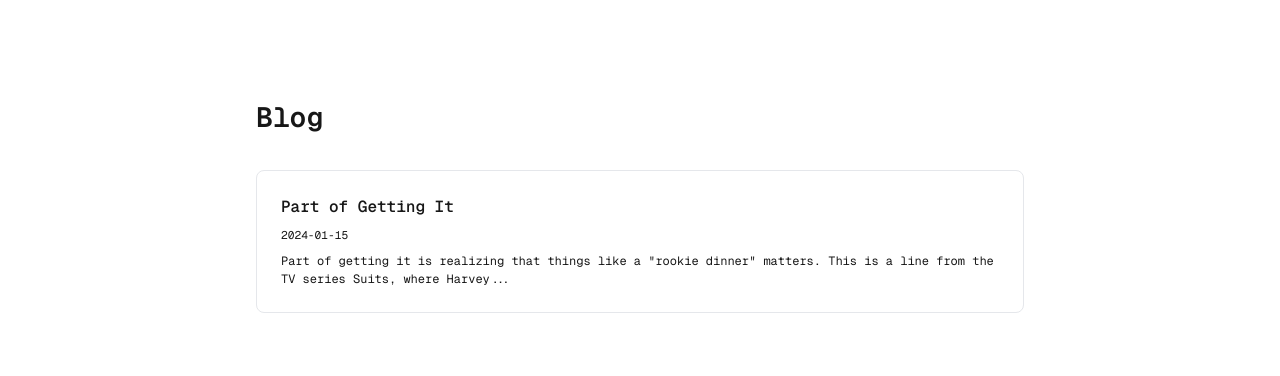
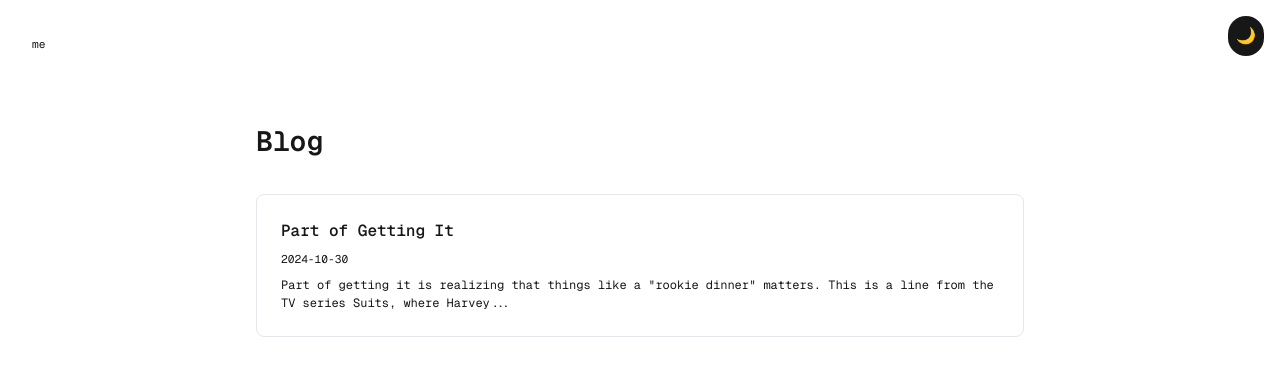
Before and after one commit to yuchannn/yuchan.io, a Next.js app: page /blog in a window 1280 px wide. Shown: the top 376 px of the page. Built offline with nearby package versions, Linux system fonts and the light colour scheme.

Commit message:
addition: added hyperlink back to home page on blog page

```diff
--- a/src/app/blog/page.tsx
+++ b/src/app/blog/page.tsx
@@ -2,10 +2,23 @@
 import React from 'react';
 import Link from 'next/link';
 import { blogPosts } from '../../data/blog-posts';
+import ThemeToggle from '@/components/ThemeToggle';
 
 export default function BlogPage() {
   return (
-    <div className="min-h-screen p-8 font-[family-name:var(--font-geist-mono)]">
+    <div className="min-h-screen p-8 font-[family-name:var(--font-geist-mono)] flex flex-col">
+      <nav className="flex justify-between items-center">
+        <Link
+          href="/"
+          className="text-foreground/80 hover:text-foreground hover:underline transition-colors text-sm"
+        >
+          me
+        </Link>
+        <div className="h-6 flex items-center">
+          <ThemeToggle />
+        </div>
+      </nav>
+
       <main className="max-w-3xl mx-auto mt-16 space-y-8">
         <h1 className="text-4xl font-bold mb-8">Blog</h1>
 
--- a/src/app/page.tsx
+++ b/src/app/page.tsx
@@ -46,7 +46,7 @@ export default function Home() {
               I have a deep passion for engineering, particularly software.
               I think EECS is truly as close as we can get to modern day magic.
               Just imagine the level of engineering that made it possible for you (a stranger) to view this little about me website on your phone.
-              I find it it pretty damn amazing.
+              I find it pretty damn amazing.
               From tinkering around with little web projects, to eventually writing my own C compiler from scratch in Rust,
               I&apos;ve tried my very best to learn everything I can about computers and I am truly enjoying this seemingly endless journey.
               Glad that you&apos;re following right along.
@@ -125,8 +125,14 @@ export default function Home() {
           <p className="text-base leading-relaxed">
             I am pretty basic in many of my pursuits. I hit the gym, play the piano, and (try to) cook, just like pretty much any other guy in his twenties.
             That isn't to say I don't have my little peculiarities either! In fact, I have a lot of little quirks... I take a shot of olive oil every morning. I
-            am so concerned about health that I drink Novos Core. I take vitamins and fish oil for my brain health. In essence, I treat my body like a machine, and that
+            am so concerned about health that I drink Novos Core. I take vitamins and fish oil for my brain health. In essence, I treat my body like a machine, in the way that
             I need to provide enough resources for the machine to function properly (?).
+          </p>
+          <p className="text-base leading-relaxed">
+            I also love to play basketball. That being said, my approach to basketball is a rather unconventional one for amateur players. I've done numerous jump training programs
+            to achieve a level of athleticism such that my game is primarily reliant on raw athleticism rather than skill. At only 184 centimeters tall, I can two hand tomahawk on a
+            standard regulation 10 foot rim. "Why?"" You might ask. "Doesn't skill translate into more longevity?" While that is true, I just think playing sports based on raw athleticism
+            is so much more satisfying. Even when watching basketball, I think it is so much more exciting watching players like Anthony Edwards just fly to the rim.
           </p>
           <p className="text-base leading-relaxed">
             Anyways, welcome to my website and I hope you like it here :)
--- a/src/data/blog-posts.ts
+++ b/src/data/blog-posts.ts
@@ -5,7 +5,7 @@ export const blogPosts: BlogPost[] = [
     id: '1',
     title: 'Part of Getting It',
     content: 'Part of getting it is realizing that things like a "rookie dinner" matters. This is a line from the TV series Suits, where Harvey...',
-    date: '2024-01-15',
+    date: '2024-10-30',
     slug: 'part-of-getting-it'
   },
 ];
```
